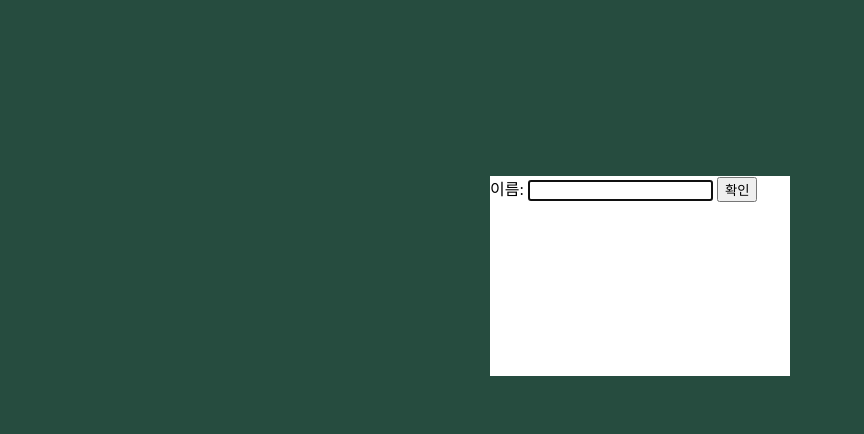
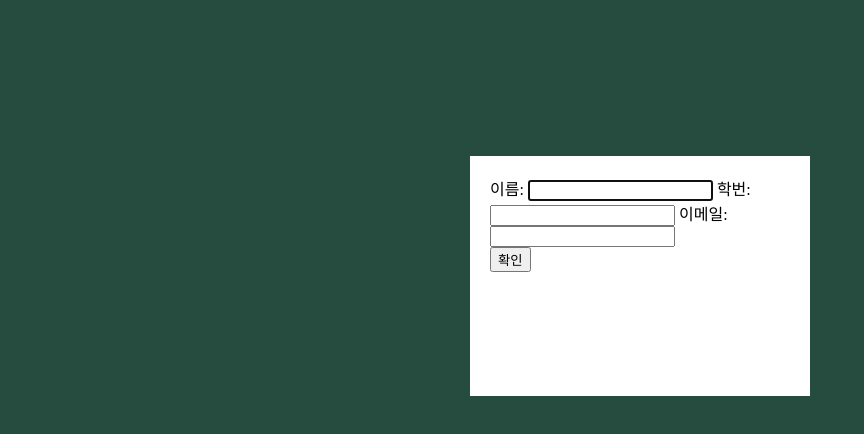
Before and after one commit to kyoungho-han/example, a website: page index.html in a window 1280 px wide. Both pictures are taken after a click on the element "홍길동님". Shown: the part 124-558 px from the top of the page, without its empty margins (0-864 px from the left). Drawn offline with Linux system fonts and the light colour scheme.

Commit message:
formdata

```diff
--- a/css/examples.css
+++ b/css/examples.css
@@ -18,8 +18,7 @@ dialog {
 .modalContent {
     width: 300px;
     height: 200px;
-
-    border-radius: 25px;
+    padding: 20px;
     background-color: white;
 }
 
--- a/index.html
+++ b/index.html
@@ -15,13 +15,21 @@
     </div>
     <dialog id="inputModal">
         <div class="modalContent">
-            <form>
+            <form class="modalForm">
                 <label>
                     이름:
-                    <input type="text" />
+                    <input name="userName" type="text" />
                 </label>
-                <button>확인</button>
+                <label>
+                    학번:
+                    <input name="studioNo" type="number" />
+                </label>
+                <label>
+                    이메일:
+                    <input name="email" type="email" />
+                </label>
             </form>
+            <button class="modalSubmit">확인</button>
         </div>
     </dialog>
     <script src="js/example.js"></script>
--- a/js/example.js
+++ b/js/example.js
@@ -24,6 +24,17 @@ nameH1Element.onclick = () => {
   // }
 };
 
+const modalSubmitBtn = document.querySelector('button.modalSubmit');
+
+modalSubmitBtn.onclick = () => {
+  const ModalFormElement = document.querySelector('.modalForm');
+  const formData = new FormData(ModalFormElement);
+
+  for (const [key, value] of formData) {
+    localStorage.setItem(key, value);
+  }
+};
+
 inputModalElement.onclick = (event) => {
   if (event.target.nodeName === 'DIALOG') inputModalElement.close();
 };
```
